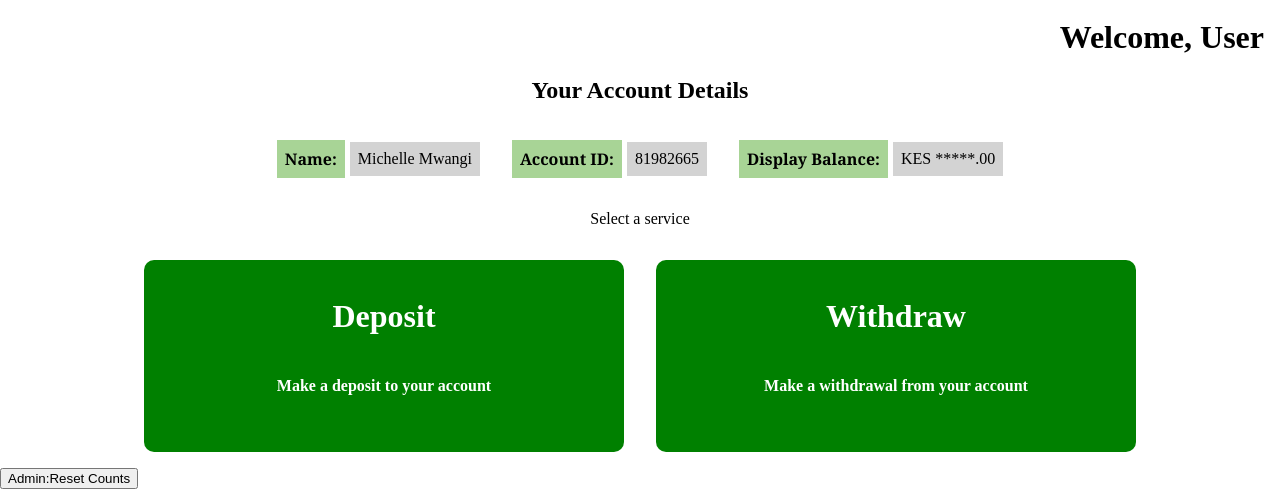
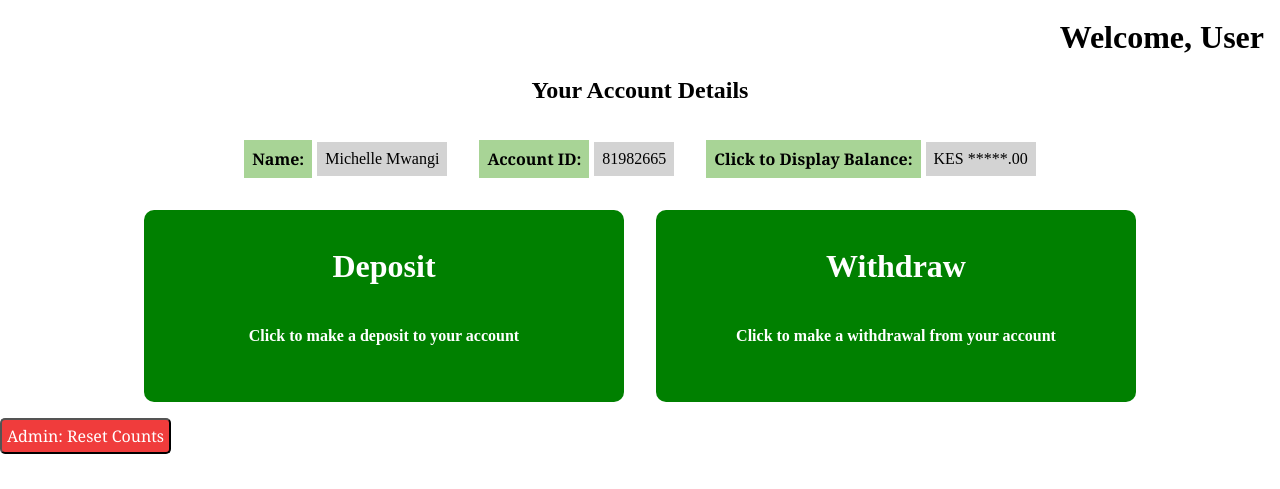
Before and after one commit to michellemwangi01/KonvergenzBankAccount_hosted, a plain HTML site: page index.html in a window 1280 px wide. Shown: the part 415-904 px from the top of the page. After the commit the page ends 869 px from the top, so only its background shows below. Drawn offline with nearby package versions, Linux system fonts and the light colour scheme; no server answers; a web font is replaced by a local one.

Commit message:
CSS edits

```diff
--- a/index.html
+++ b/index.html
@@ -37,23 +37,23 @@
         </div>
         <div class="container">
           <button class="balance-button get-balance" id="get_balance_btn">
-            Display Balance:
+            Click to Display Balance:
           </button>
           <span class="balance" id="balance_value"> KES *****.00</span>
         </div></div>
 
       </div>
 
- <p id="selectAservice">Select a service</p>
+ <!-- <p id="selectAservice">Select a service</p> -->
     <div class="services">
 
       <div class="service-item" id="deposit_service">
         <h1>Deposit</h1>
-        <h4>Make a deposit to your account</h4>
+        <h4>Click to make a deposit to your account</h4>
       </div>
       <div class="service-item" id="withdraw_service">
         <h1>Withdraw</h1>
-        <h4>Make a withdrawal from your account</h4>
+        <h4>Click to make a withdrawal from your account</h4>
       </div>
 
     </div>
@@ -96,7 +96,8 @@
         </form>
     <div>
 
-    <button id="resetCountsBtn">Admin:Reset Counts</button>
+
+    <button id="resetCountsBtn" style="background-color: rgb(240, 60, 60); padding:5px; color:white; border-radius:5px; font-size:1rem; font-family:Georgia, 'Times New Roman', Times, serif ">Admin: Reset Counts</button>
     </div>
 </div>
 
```
